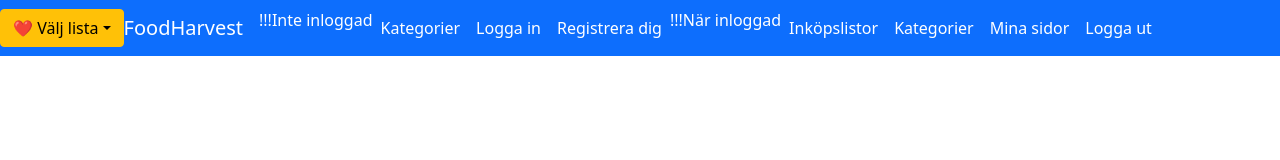
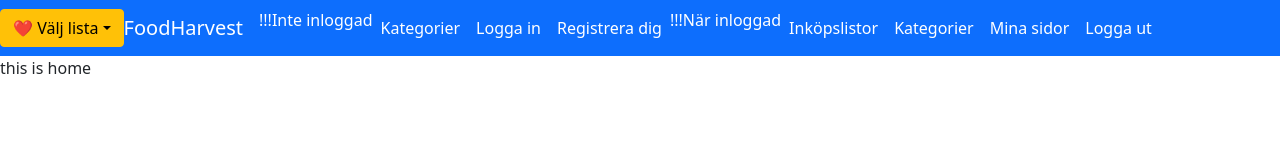
Before and after one commit to MikaelS1000RR/FoodHarvest, a React (Create React App) app in the folder frontend/: page / in a window 1280 px wide. Shown: the top 160 px of the page. Built offline with nearby package versions, Linux system fonts and the light colour scheme.

Commit message:
Update App.js
Co-Authored-By: Qiling <72065263+professorqtaku@users.noreply.github.com>

```diff
--- a/frontend/src/App.js
+++ b/frontend/src/App.js
@@ -1,17 +1,24 @@
+import { BrowserRouter as Router, Route, Switch } from 'react-router-dom';
 import Navbar from './components/Navbar';
+import Home from './pages/Home';
 
 function App() {
   return (
     <div className="App">
+      <Router>
         <header className="App-header">
           <Navbar />
         </header>
         <main>
+          <Switch>
+            <Route exact path="/" component={Home} />
+          </Switch>
 
         </main>
         <footer>
 
         </footer>
+      </Router>
     </div>
   );
 }
```
Lines whose indentation alone changed are shown as unchanged.
